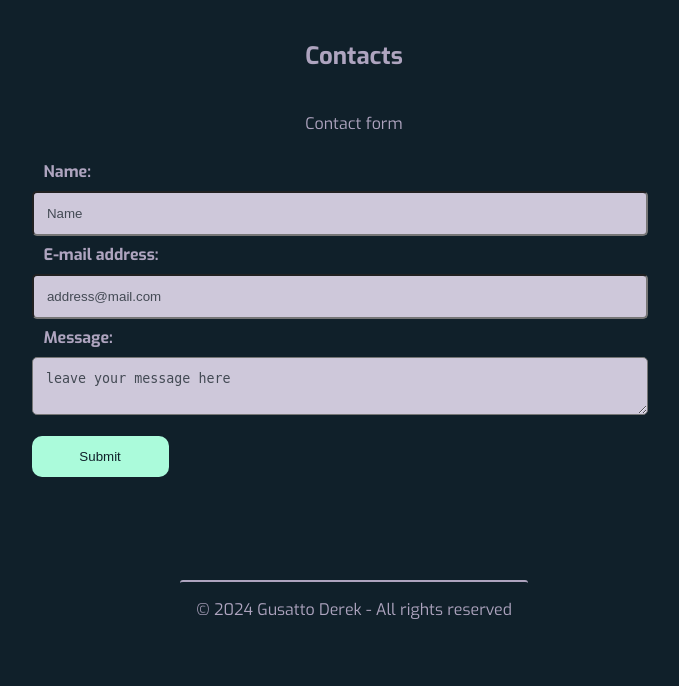
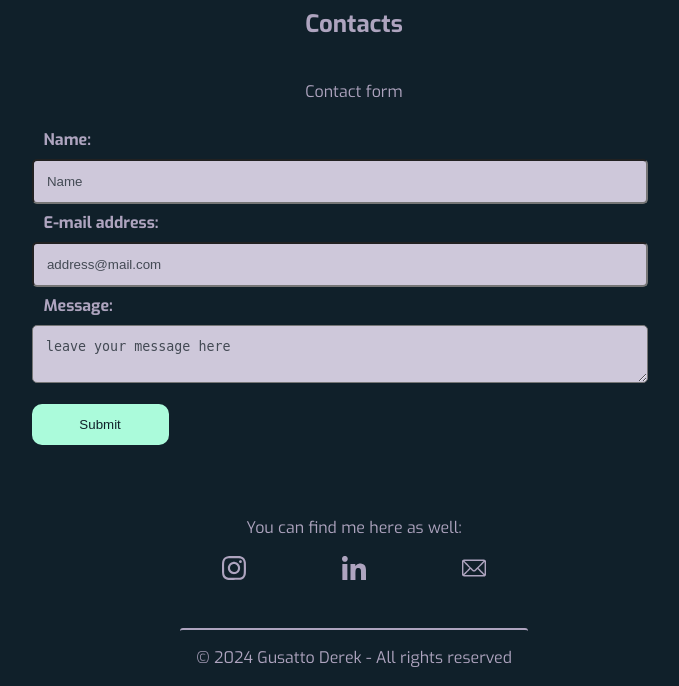
Before and after one commit to DerekGusatto02/derekgusatto.it, a PHP site: page /contacts.php in a window 1280 px wide. Shown: the part 162-848 px from the top of the page, without its empty margins (286-965 px from the left). Before the commit the page ends 781 px from the top, so only its background shows below. Run offline with PHP 8.4, Linux system fonts and the light colour scheme.

Commit message:
Add social to contacts

```diff
--- a/contacts.html
+++ b/contacts.html
@@ -55,6 +55,14 @@
                         </div>
                 </fieldset>
             </form>
+            <p>You can find me here as well:
+                <ul id="social-list">
+                    <li id="instagram" class="logo"><a href="https://www.instagram.com/derek.gusatto/" target="_blank">Instagram</a></li>
+                    <li id="linkedin" class="logo"><a href="https://www.linkedin.com/in/derek-gusatto-9a3402216/" target="_blank">LinkedIn</a></li>
+                    <li id="email" class="logo"><a href="mailto:gusattoderek@gmail.com" target="_blank">Mail</a></li>
+
+                </ul>
+            </p>
         </main>
         <footer>
             <p>
--- a/css/style.css
+++ b/css/style.css
@@ -356,3 +356,7 @@ input::placeholder, textarea::placeholder {
     width: 90%;
     color: var(--mainColor);
 }
+
+.contacts > p{
+    margin-top: 2em;
+}
```
